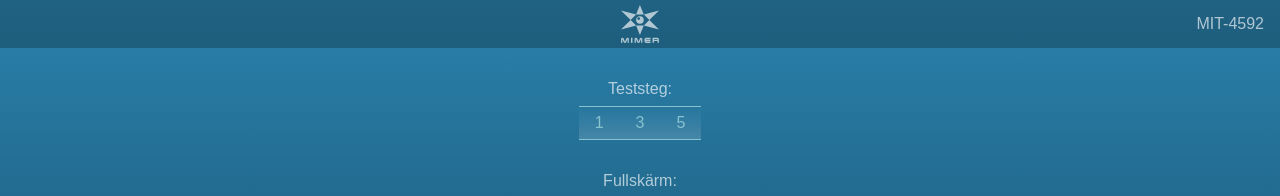
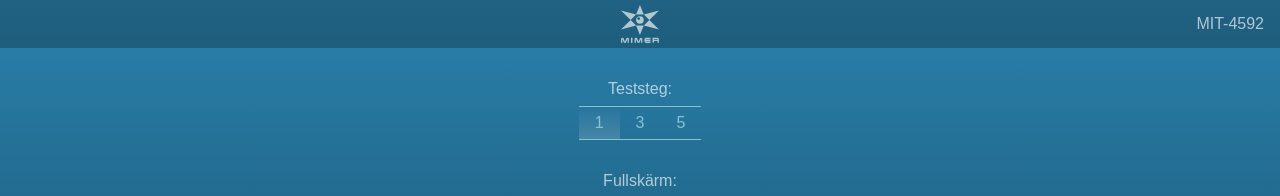
Before and after one commit to Bagera/m0-mimer-test, a React (Create React App) app: page / in a window 1280 px wide. Both pictures are taken after a click on the element "MIT-4592". Shown: the top 196 px of the page. Built offline with nearby package versions, Linux system fonts and the light colour scheme.

Commit message:
Add Button comp

```diff
--- a/src/App.css
+++ b/src/App.css
@@ -80,19 +80,6 @@ body,
   cursor: pointer;
 }
 
-button {
-  font-size: 1em;
-  line-height: 2;
-  border: 1px solid var(--c-brand-hl);
-  border-left: 0;
-  border-right: 0;
-  border-radius: 0;
-  padding: 0 1em;
-  color: var(--c-brand-hl);
-  background-color: transparent;
-  background-image: linear-gradient(rgba(0, 0, 0, 0), var(--c-light-li));
-}
-
 @media (orientation: landscape) {
   :root {
     --root-font: 1vh;
--- /dev/null
+++ b/src/components/Button.css
@@ -0,0 +1,18 @@
+.Button {
+  font-size: 1em;
+  line-height: 2;
+  border: 1px solid var(--c-brand-hl);
+  border-left: 0;
+  border-right: 0;
+  border-radius: 0;
+  padding: 0 1em;
+  color: var(--c-brand-hl);
+  background-color: transparent;
+  background-image: linear-gradient(rgba(0, 0, 0, 0), var(--c-light-li));
+}
+
+.Button-inactive {
+  border-color: var(--c-brand-hl);
+  color: var(--c-brand-hl);
+  background-image: linear-gradient(rgba(0, 0, 0, 0), rgba(0, 0, 0, 0));
+}
--- /dev/null
+++ b/src/components/Button.js
@@ -0,0 +1,26 @@
+import React, { Component } from 'react';
+import './Button.css';
+
+class Button extends Component {
+  render() {
+    const { className, inactive, children, onClick, type } = this.props;
+    let classes = ['Button'];
+    if (className) {
+      classes.push(className);
+    }
+    if (inactive) {
+      classes.push('Button-inactive');
+    }
+    return (
+      <button
+        type={type}
+        onClick={onClick.bind(this)}
+        className={classes.join(' ')}
+      >
+        {children}
+      </button>
+    );
+  }
+}
+
+export default Button;
--- a/src/components/Settings/index.js
+++ b/src/components/Settings/index.js
@@ -1,5 +1,9 @@
 import React, { Component } from 'react';
 import './Settings.css';
+
+import Button from '../Button';
+
+const lengths = [1, 3, 5];
 
 class Settings extends Component {
   render() {
@@ -10,18 +14,29 @@ class Settings extends Component {
         <section>
           <p>Teststeg:</p>
           <div className="Settings-buttonGroup">
-            <button onClick={setLength.bind(this, 1)}>1</button>
-            <button onClick={setLength.bind(this, 3)}>3</button>
-            <button onClick={setLength.bind(this, 5)}>5</button>
+            {lengths.map(count => {
+              return (
+                <Button
+                  inactive={count !== testLength}
+                  onClick={setLength.bind(this, count)}
+                >
+                  {count}
+                </Button>
+              );
+            })}
           </div>
         </section>
         <section>
           <p>Fullskärm:</p>
-          <button onClick={toggleFullscreen.bind(this)}>Toggla</button>
+          <Button type="button" onClick={toggleFullscreen.bind(this)}>
+            Toggla
+          </Button>
         </section>
 
         <section>
-          <button onClick={close.bind(this)}>Stäng</button>
+          <Button type="button" onClick={close.bind(this)}>
+            Stäng
+          </Button>
         </section>
       </div>
     );
--- a/src/components/Test/Solution.js
+++ b/src/components/Test/Solution.js
@@ -3,6 +3,7 @@ import './Solution.css';
 
 import Counter from './Counter';
 import Buttons from './Buttons';
+import Button from '../Button';
 
 class Solution extends Component {
   handleToggle(index) {
@@ -34,9 +35,9 @@ class Solution extends Component {
         <aside className="Solution-aside">
           {counter}
           <div className="Solution-action">
-            <button type="button" onClick={checkSolution.bind(this, solution)}>
+            <Button type="button" onClick={checkSolution.bind(this, solution)}>
               Svara
-            </button>
+            </Button>
           </div>
         </aside>
       </div>
```
